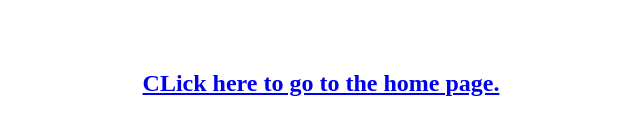
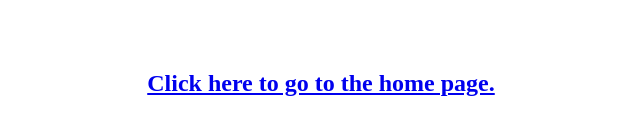
Before and after one commit to lolol469/lolol469, a plain HTML site: page 404.html in a window 1280 px wide. Shown: the part 194-328 px from the top of the page, 319-959 px from the left. Drawn offline with Linux system fonts and the light colour scheme; a small style sheet from the web is missing.

Commit message:
Update 404.html

```diff
--- a/404.html
+++ b/404.html
@@ -9,4 +9,4 @@
 <p><br></p>
 <p><br></p>
 <div style="text-align: center">
-<h2><a href="/">CLick here to go to the home page.</a></h2>
+<h2><a href="/">Click here to go to the home page.</a></h2>
```
